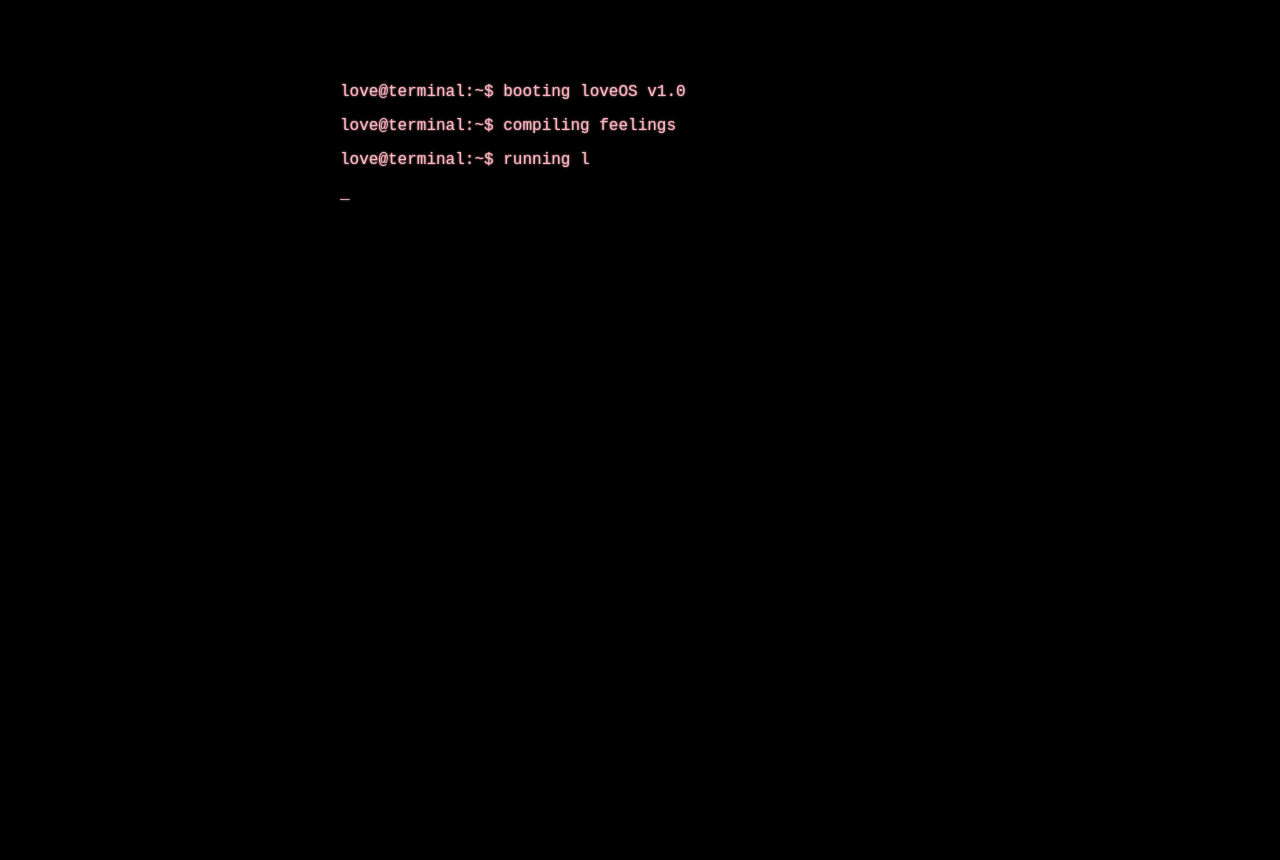
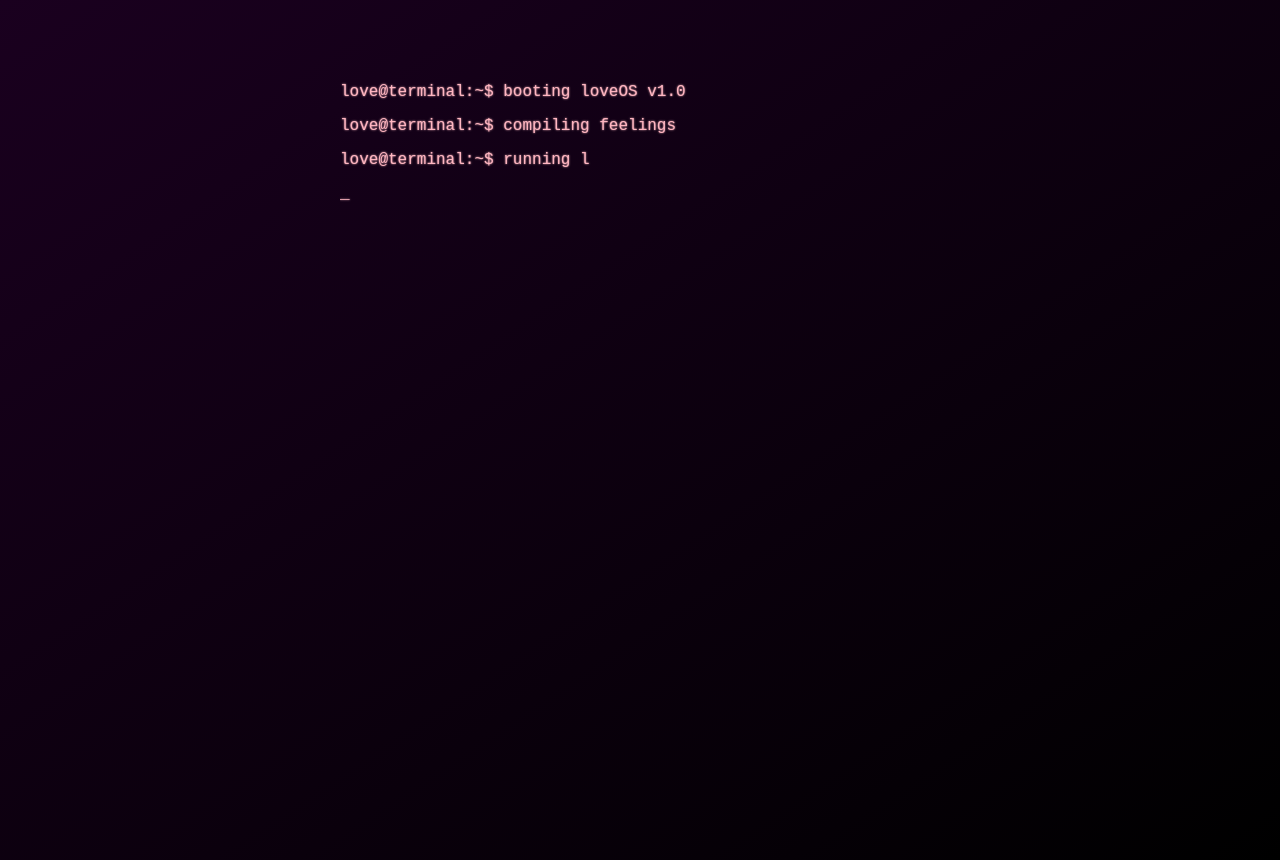
Before and after one commit to JJHelloo/love_terminal, a plain HTML site: page index.html in a window 1280 px wide. Drawn offline with Linux system fonts and the light colour scheme.

Commit message:
Update style.css

```diff
--- a/style.css
+++ b/style.css
@@ -3,7 +3,7 @@ html, body {
 }
 
 body {
-  background-color: #000000;
+  background: linear-gradient(to bottom right, #1a001f, #000000);
   color: #ffb6c1;
   font-family: 'Courier New', monospace;
   padding: 30px;
@@ -12,6 +12,7 @@ body {
   height: 100vh;
   overflow-y: auto;
 }
+
 
 #terminal {
   white-space: pre-wrap;
```
